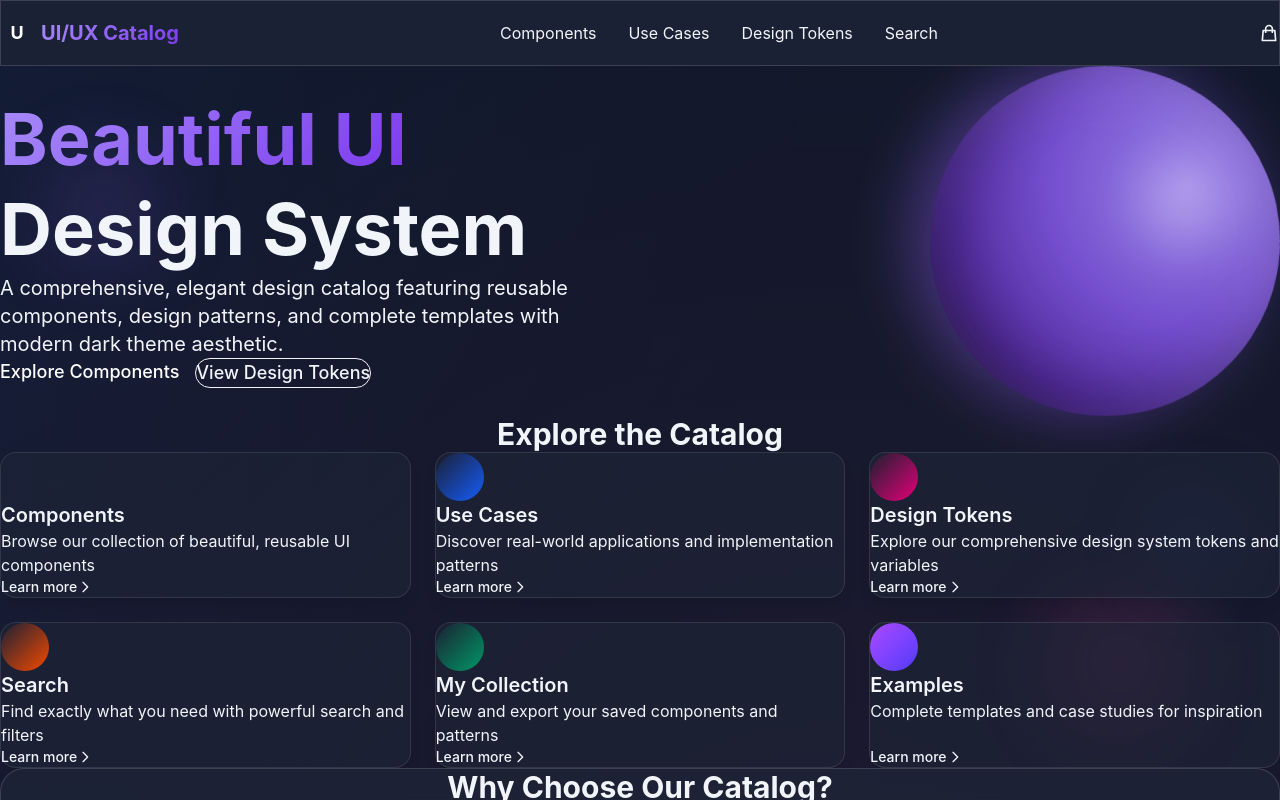
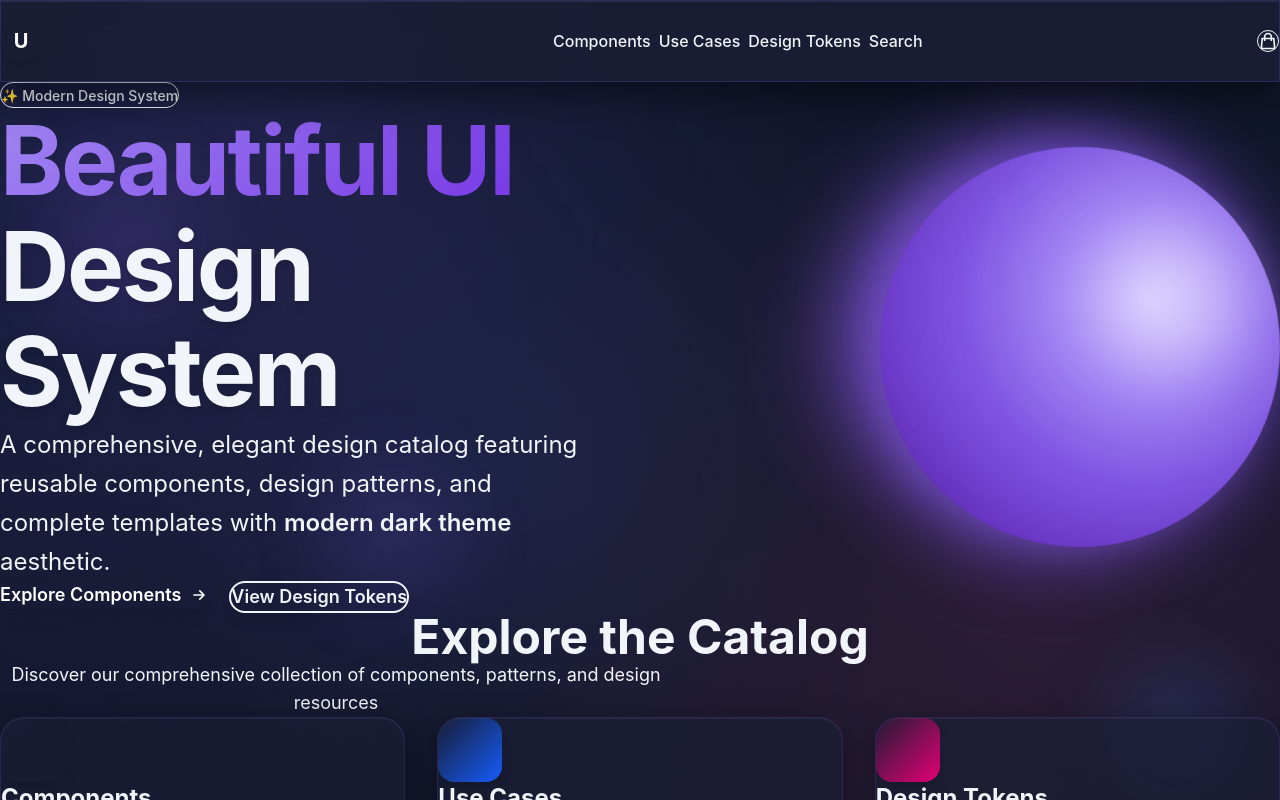
Before and after one commit to amnrzni/catalog, a Next.js app in the folder ui-ux-catalog/: page / in a window 1280 px wide. Shown: the top 800 px of the page. Built offline with nearby package versions, Linux system fonts and the light colour scheme.

Commit message:
feat: Enhance visual design with improved glassmorphism, 3D effects, and modern UI
Co-authored-by: amnrzni <199063528+amnrzni@users.noreply.github.com>

```diff
--- a/ui-ux-catalog/app/globals.css
+++ b/ui-ux-catalog/app/globals.css
@@ -72,21 +72,43 @@ body {
   overflow-x: hidden;
   -webkit-font-smoothing: antialiased;
   -moz-osx-font-smoothing: grayscale;
+  position: relative;
+}
+
+body::before {
+  content: '';
+  position: fixed;
+  top: 0;
+  left: 0;
+  right: 0;
+  bottom: 0;
+  background:
+    radial-gradient(circle at 20% 20%, rgba(139, 92, 246, 0.15) 0%, transparent 50%),
+    radial-gradient(circle at 80% 80%, rgba(236, 72, 153, 0.1) 0%, transparent 50%),
+    radial-gradient(circle at 40% 60%, rgba(59, 130, 246, 0.08) 0%, transparent 40%);
+  pointer-events: none;
+  z-index: 0;
 }
 
 /* Glassmorphism utility */
 .glass {
-  background: rgba(30, 37, 55, 0.6);
-  backdrop-filter: blur(16px);
-  -webkit-backdrop-filter: blur(16px);
-  border: 1px solid rgba(255, 255, 255, 0.1);
+  background: rgba(26, 31, 53, 0.7);
+  backdrop-filter: blur(20px);
+  -webkit-backdrop-filter: blur(20px);
+  border: 1px solid rgba(139, 92, 246, 0.15);
+  box-shadow:
+    0 8px 32px rgba(0, 0, 0, 0.4),
+    inset 0 1px 0 rgba(255, 255, 255, 0.05);
 }
 
 .glass-strong {
-  background: rgba(30, 37, 55, 0.8);
-  backdrop-filter: blur(24px);
-  -webkit-backdrop-filter: blur(24px);
-  border: 1px solid rgba(255, 255, 255, 0.15);
+  background: rgba(26, 31, 53, 0.85);
+  backdrop-filter: blur(30px);
+  -webkit-backdrop-filter: blur(30px);
+  border: 1px solid rgba(139, 92, 246, 0.2);
+  box-shadow:
+    0 12px 40px rgba(0, 0, 0, 0.5),
+    inset 0 1px 0 rgba(255, 255, 255, 0.08);
 }
 
 /* Gradient text utility */
@@ -105,21 +127,24 @@ body {
 
 /* Scrollbar styles */
 ::-webkit-scrollbar {
-  width: 12px;
+  width: 14px;
 }
 
 ::-webkit-scrollbar-track {
   background: var(--bg-secondary);
+  border-radius: 10px;
 }
 
 ::-webkit-scrollbar-thumb {
-  background: var(--bg-tertiary);
-  border-radius: 6px;
-  border: 2px solid var(--bg-secondary);
+  background: linear-gradient(180deg, var(--primary), var(--primary-dark));
+  border-radius: 10px;
+  border: 3px solid var(--bg-secondary);
+  box-shadow: inset 0 0 6px rgba(0, 0, 0, 0.3);
 }
 
 ::-webkit-scrollbar-thumb:hover {
-  background: rgba(139, 92, 246, 0.5);
+  background: linear-gradient(180deg, var(--primary-light), var(--primary));
+  box-shadow: 0 0 10px rgba(139, 92, 246, 0.5);
 }
 
 /* Reduced motion support */
--- a/ui-ux-catalog/app/page.tsx
+++ b/ui-ux-catalog/app/page.tsx
@@ -50,33 +50,40 @@ export default function Home() {
   ];
 
   return (
-    <div className="relative overflow-hidden">
+    <div className="relative overflow-hidden min-h-screen">
       {/* Animated gradient background */}
-      <div className="absolute inset-0 gradient-bg-animated opacity-50" />
+      <div className="absolute inset-0 gradient-bg-animated opacity-40" />
 
       {/* Floating decorative elements */}
-      <div className="absolute top-20 left-10 w-32 h-32 floating-circle purple animate-float" />
-      <div className="absolute bottom-40 right-20 w-40 h-40 floating-circle pink animate-float-delayed" />
-      <div className="absolute top-1/2 right-10 w-24 h-24 floating-circle blue animate-float" />
+      <div className="absolute top-20 left-10 w-40 h-40 floating-circle purple animate-float" />
+      <div className="absolute bottom-40 right-20 w-48 h-48 floating-circle pink animate-float-delayed" />
+      <div className="absolute top-1/2 right-10 w-32 h-32 floating-circle blue animate-float" />
+      <div className="absolute top-1/3 left-1/4 w-36 h-36 floating-circle purple animate-float-delayed" style={{ animationDelay: '1s' }} />
 
       {/* Hero Section */}
-      <section className="relative max-w-7xl mx-auto px-4 sm:px-6 lg:px-8 pt-20 pb-16">
-        <div className="flex flex-col lg:flex-row items-center gap-12 lg:gap-16">
+      <section className="relative max-w-7xl mx-auto px-4 sm:px-6 lg:px-8 pt-24 pb-20">
+        <div className="flex flex-col lg:flex-row items-center gap-16 lg:gap-20">
           {/* Hero Content */}
-          <div className="flex-1 text-center lg:text-left">
-            <h1 className="text-5xl sm:text-6xl lg:text-7xl font-bold mb-6 leading-tight">
-              <span className="gradient-text">Beautiful UI</span>
+          <div className="flex-1 text-center lg:text-left z-10">
+            <div className="inline-block mb-4 px-4 py-2 rounded-full bg-primary/10 border border-primary/20">
+              <span className="text-primary-light text-sm font-medium">✨ Modern Design System</span>
+            </div>
+            <h1 className="text-6xl sm:text-7xl lg:text-8xl font-bold mb-8 leading-[1.1] tracking-tight">
+              <span className="gradient-text bg-gradient-to-r from-primary-light via-primary to-primary-dark bg-clip-text text-transparent animate-glow">Beautiful UI</span>
               <br />
-              <span className="text-text-primary">Design System</span>
+              <span className="text-text-primary drop-shadow-lg">Design System</span>
             </h1>
-            <p className="text-xl text-text-secondary mb-8 max-w-2xl">
+            <p className="text-xl sm:text-2xl text-text-secondary mb-10 max-w-2xl leading-relaxed">
               A comprehensive, elegant design catalog featuring reusable components,
-              design patterns, and complete templates with modern dark theme aesthetic.
+              design patterns, and complete templates with <span className="text-primary-light font-semibold">modern dark theme</span> aesthetic.
             </p>
-            <div className="flex flex-col sm:flex-row gap-4 justify-center lg:justify-start">
+            <div className="flex flex-col sm:flex-row gap-5 justify-center lg:justify-start">
               <Link href="/components">
-                <Button size="large" variant="primary">
-                  Explore Components
+                <Button size="large" variant="primary" className="group">
+                  <span>Explore Components</span>
+                  <svg className="w-5 h-5 group-hover:translate-x-1 transition-transform" fill="none" stroke="currentColor" viewBox="0 0 24 24">
+                    <path strokeLinecap="round" strokeLinejoin="round" strokeWidth={2} d="M13 7l5 5m0 0l-5 5m5-5H6" />
+                  </svg>
                 </Button>
               </Link>
               <Link href="/design-tokens">
@@ -88,40 +95,49 @@ export default function Home() {
           </div>
 
           {/* 3D Sphere */}
-          <div className="flex-1 flex justify-center lg:justify-end">
-            <Sphere3D size={350} />
+          <div className="flex-1 flex justify-center lg:justify-end z-10">
+            <div className="relative">
+              <Sphere3D size={400} />
+              <div className="absolute inset-0 bg-gradient-to-b from-transparent via-transparent to-background pointer-events-none" />
+            </div>
           </div>
         </div>
       </section>
 
       {/* Navigation Cards */}
-      <section className="relative max-w-7xl mx-auto px-4 sm:px-6 lg:px-8 py-16">
-        <h2 className="text-3xl font-bold text-text-primary mb-12 text-center">
-          Explore the Catalog
-        </h2>
-        <div className="grid grid-cols-1 md:grid-cols-2 lg:grid-cols-3 gap-6 stagger-children">
+      <section className="relative max-w-7xl mx-auto px-4 sm:px-6 lg:px-8 py-20">
+        <div className="text-center mb-16">
+          <h2 className="text-4xl sm:text-5xl font-bold text-text-primary mb-4">
+            Explore the Catalog
+          </h2>
+          <p className="text-lg text-text-tertiary max-w-2xl mx-auto">
+            Discover our comprehensive collection of components, patterns, and design resources
+          </p>
+        </div>
+        <div className="grid grid-cols-1 md:grid-cols-2 lg:grid-cols-3 gap-8 stagger-children">
           {navigationCards.map((card) => (
             <Link key={card.href} href={card.href}>
-              <Card hover glassmorphism className="h-full group">
-                <div className="flex flex-col h-full">
+              <Card hover glassmorphism className="h-full group relative overflow-hidden">
+                <div className="absolute inset-0 bg-gradient-to-br from-primary/5 to-transparent opacity-0 group-hover:opacity-100 transition-opacity duration-500" />
+                <div className="flex flex-col h-full relative z-10 p-2">
                   {/* Icon */}
-                  <div className={`w-12 h-12 rounded-xl bg-gradient-to-br ${card.gradient} flex items-center justify-center mb-4 group-hover:scale-110 transition-transform`}>
-                    <i className={`lucide-${card.icon} text-white text-xl`} />
+                  <div className={`w-16 h-16 rounded-2xl bg-gradient-to-br ${card.gradient} flex items-center justify-center mb-6 group-hover:scale-110 group-hover:rotate-3 transition-all duration-300 shadow-lg`}>
+                    <i className={`lucide-${card.icon} text-white text-2xl`} />
                   </div>
 
                   {/* Content */}
-                  <h3 className="text-xl font-semibold text-text-primary mb-2">
+                  <h3 className="text-2xl font-bold text-text-primary mb-3 group-hover:text-primary-light transition-colors">
                     {card.title}
                   </h3>
-                  <p className="text-text-tertiary flex-1">
+                  <p className="text-text-tertiary flex-1 leading-relaxed">
                     {card.description}
                   </p>
 
                   {/* Arrow icon */}
-                  <div className="mt-4 flex items-center text-primary group-hover:translate-x-2 transition-transform">
-                    <span className="text-sm font-medium">Learn more</span>
-                    <svg className="w-4 h-4 ml-2" fill="none" stroke="currentColor" viewBox="0 0 24 24">
-                      <path strokeLinecap="round" strokeLinejoin="round" strokeWidth={2} d="M9 5l7 7-7 7" />
+                  <div className="mt-6 flex items-center text-primary-light group-hover:translate-x-3 transition-all duration-300">
+                    <span className="text-sm font-semibold tracking-wide">Explore</span>
+                    <svg className="w-5 h-5 ml-2" fill="none" stroke="currentColor" viewBox="0 0 24 24">
+                      <path strokeLinecap="round" strokeLinejoin="round" strokeWidth={2} d="M17 8l4 4m0 0l-4 4m4-4H3" />
                     </svg>
                   </div>
                 </div>
--- a/ui-ux-catalog/components/layout/Header.tsx
+++ b/ui-ux-catalog/components/layout/Header.tsx
@@ -33,40 +33,40 @@ export default function Header() {
   }
 
   return (
-    <header className="sticky top-0 z-50 glass-strong border-b border-white/10">
+    <header className="sticky top-0 z-50 glass-strong border-b border-primary/10 shadow-xl">
       <div className="max-w-7xl mx-auto px-4 sm:px-6 lg:px-8">
-        <div className="flex items-center justify-between h-16">
+        <div className="flex items-center justify-between h-20">
           {/* Logo */}
-          <Link href="/" className="flex items-center gap-2 group">
-            <div className="w-8 h-8 rounded-lg bg-gradient-to-br from-primary to-primary-dark flex items-center justify-center">
-              <span className="text-white font-bold text-lg">U</span>
+          <Link href="/" className="flex items-center gap-3 group">
+            <div className="w-10 h-10 rounded-xl bg-gradient-to-br from-primary via-primary to-primary-dark flex items-center justify-center shadow-lg group-hover:scale-110 transition-transform">
+              <span className="text-white font-bold text-xl">U</span>
             </div>
-            <span className="text-xl font-bold gradient-text">UI/UX Catalog</span>
+            <span className="text-2xl font-bold bg-gradient-to-r from-primary-light via-primary to-primary-dark bg-clip-text text-transparent">UI/UX Catalog</span>
           </Link>
 
           {/* Navigation */}
-          <nav className="hidden md:flex items-center gap-8">
+          <nav className="hidden md:flex items-center gap-2">
             <Link
               href="/components"
-              className="text-text-secondary hover:text-primary transition-colors"
+              className="px-4 py-2 rounded-xl text-text-secondary hover:text-primary-light hover:bg-primary/10 transition-all font-medium"
             >
               Components
             </Link>
             <Link
               href="/use-cases"
-              className="text-text-secondary hover:text-primary transition-colors"
+              className="px-4 py-2 rounded-xl text-text-secondary hover:text-primary-light hover:bg-primary/10 transition-all font-medium"
             >
               Use Cases
             </Link>
             <Link
               href="/design-tokens"
-              className="text-text-secondary hover:text-primary transition-colors"
+              className="px-4 py-2 rounded-xl text-text-secondary hover:text-primary-light hover:bg-primary/10 transition-all font-medium"
             >
               Design Tokens
             </Link>
             <Link
               href="/search"
-              className="text-text-secondary hover:text-primary transition-colors"
+              className="px-4 py-2 rounded-xl text-text-secondary hover:text-primary-light hover:bg-primary/10 transition-all font-medium"
             >
               Search
             </Link>
@@ -75,7 +75,7 @@ export default function Header() {
           {/* Collection Badge */}
           <Link
             href="/collection"
-            className="flex items-center gap-2 px-4 py-2 rounded-lg hover:bg-background-secondary transition-colors"
+            className="flex items-center gap-2 px-5 py-2.5 rounded-xl hover:bg-primary/10 transition-all border border-primary/20 hover:border-primary/40"
           >
             <svg
               className="w-5 h-5 text-text-secondary"
--- a/ui-ux-catalog/components/ui/Button.tsx
+++ b/ui-ux-catalog/components/ui/Button.tsx
@@ -26,20 +26,20 @@ export default function Button({
   children,
   ...props
 }: ButtonProps) {
-  const baseStyles = 'inline-flex items-center justify-center gap-2 rounded-xl font-medium transition-all duration-300 focus-visible:outline-none focus-visible:ring-2 focus-visible:ring-primary focus-visible:ring-offset-2 focus-visible:ring-offset-background disabled:opacity-50 disabled:cursor-not-allowed';
+  const baseStyles = 'inline-flex items-center justify-center gap-2 rounded-2xl font-semibold transition-all duration-300 focus-visible:outline-none focus-visible:ring-2 focus-visible:ring-primary focus-visible:ring-offset-2 focus-visible:ring-offset-background disabled:opacity-50 disabled:cursor-not-allowed shadow-lg';
 
   const variantStyles = {
-    primary: 'bg-gradient-to-r from-primary to-primary-dark text-white hover:shadow-glow hover:-translate-y-0.5 active:translate-y-0',
-    secondary: 'bg-background-secondary text-text-primary border border-text-quaternary hover:border-primary hover:shadow-md hover:-translate-y-0.5',
-    ghost: 'text-text-primary hover:bg-background-secondary hover:text-primary',
-    danger: 'bg-gradient-to-r from-red-500 to-red-600 text-white hover:shadow-[0_0_20px_rgba(239,68,68,0.5)] hover:-translate-y-0.5',
-    success: 'bg-gradient-to-r from-accent-green to-emerald-600 text-white hover:shadow-[0_0_20px_rgba(16,185,129,0.5)] hover:-translate-y-0.5',
+    primary: 'bg-gradient-to-r from-primary via-primary to-primary-dark text-white hover:shadow-[0_8px_30px_rgba(139,92,246,0.6)] hover:-translate-y-1 hover:scale-105 active:translate-y-0 active:scale-100',
+    secondary: 'bg-background-secondary/80 backdrop-blur-sm text-text-primary border-2 border-primary/30 hover:border-primary hover:bg-background-secondary hover:shadow-[0_8px_30px_rgba(139,92,246,0.3)] hover:-translate-y-1',
+    ghost: 'text-text-primary hover:bg-background-secondary/50 hover:text-primary shadow-none',
+    danger: 'bg-gradient-to-r from-red-500 to-red-600 text-white hover:shadow-[0_8px_30px_rgba(239,68,68,0.6)] hover:-translate-y-1',
+    success: 'bg-gradient-to-r from-accent-green to-emerald-600 text-white hover:shadow-[0_8px_30px_rgba(16,185,129,0.6)] hover:-translate-y-1',
   };
 
   const sizeStyles = {
-    small: 'px-3 py-1.5 text-sm',
-    default: 'px-6 py-2.5 text-base',
-    large: 'px-8 py-3.5 text-lg',
+    small: 'px-4 py-2 text-sm',
+    default: 'px-7 py-3 text-base',
+    large: 'px-10 py-4 text-lg',
   };
 
   return (
--- a/ui-ux-catalog/components/ui/Card.tsx
+++ b/ui-ux-catalog/components/ui/Card.tsx
@@ -20,21 +20,21 @@ export default function Card({
   padding = 'default',
   onClick,
 }: CardProps) {
-  const baseStyles = 'rounded-2xl transition-all duration-300';
+  const baseStyles = 'rounded-3xl transition-all duration-500 ease-out';
 
   const glassStyles = glassmorphism
-    ? 'glass shadow-lg'
-    : 'bg-background-secondary shadow-md';
+    ? 'glass shadow-xl'
+    : 'bg-background-secondary shadow-lg';
 
   const hoverStyles = hover
-    ? 'hover:-translate-y-2 hover:shadow-deep cursor-pointer glow-hover'
+    ? 'hover:-translate-y-3 hover:shadow-[0_30px_80px_rgba(139,92,246,0.3)] cursor-pointer hover:border-primary/30 hover:scale-[1.02]'
     : '';
 
   const paddingStyles = {
     none: 'p-0',
-    small: 'p-4',
-    default: 'p-6',
-    large: 'p-8',
+    small: 'p-5',
+    default: 'p-7',
+    large: 'p-10',
   };
 
   const Component = onClick ? 'button' : 'div';
--- a/ui-ux-catalog/styles/3d-effects.css
+++ b/ui-ux-catalog/styles/3d-effects.css
@@ -6,34 +6,66 @@
   height: 300px;
   border-radius: 50%;
   background: radial-gradient(
-    circle at 30% 30%,
-    rgba(167, 139, 250, 0.9),
-    rgba(139, 92, 246, 0.8) 40%,
-    rgba(124, 58, 237, 0.6) 70%,
-    rgba(88, 28, 135, 0.4)
+    circle at 35% 35%,
+    rgba(196, 181, 253, 1),
+    rgba(167, 139, 250, 0.95) 25%,
+    rgba(139, 92, 246, 0.85) 50%,
+    rgba(124, 58, 237, 0.7) 75%,
+    rgba(88, 28, 135, 0.5)
   );
   box-shadow:
-    0 20px 60px rgba(139, 92, 246, 0.4),
-    inset -20px -20px 60px rgba(0, 0, 0, 0.3),
-    inset 20px 20px 60px rgba(255, 255, 255, 0.1);
+    0 30px 80px rgba(139, 92, 246, 0.5),
+    0 15px 40px rgba(139, 92, 246, 0.3),
+    inset -30px -30px 80px rgba(0, 0, 0, 0.4),
+    inset 25px 25px 70px rgba(255, 255, 255, 0.15);
   position: relative;
-  animation: float 6s ease-in-out infinite, spin-slow 20s linear infinite;
+  animation: float 6s ease-in-out infinite, spin-slow 20s linear infinite, pulse-glow 3s ease-in-out infinite;
+  filter: drop-shadow(0 0 40px rgba(139, 92, 246, 0.4));
 }
 
 .sphere-3d::before {
   content: '';
   position: absolute;
-  top: 10%;
-  left: 15%;
-  width: 40%;
+  top: 8%;
+  left: 12%;
+  width: 45%;
+  height: 45%;
+  border-radius: 50%;
+  background: radial-gradient(
+    circle at center,
+    rgba(255, 255, 255, 0.5),
+    rgba(255, 255, 255, 0.2) 50%,
+    transparent 80%
+  );
+  filter: blur(25px);
+}
+
+.sphere-3d::after {
+  content: '';
+  position: absolute;
+  bottom: -20%;
+  left: 10%;
+  width: 80%;
   height: 40%;
   border-radius: 50%;
   background: radial-gradient(
-    circle at center,
-    rgba(255, 255, 255, 0.3),
+    ellipse at center,
+    rgba(139, 92, 246, 0.4),
     transparent 70%
   );
-  filter: blur(20px);
+  filter: blur(40px);
+  animation: pulse-shadow 3s ease-in-out infinite;
+}
+
+@keyframes pulse-shadow {
+  0%, 100% {
+    opacity: 0.4;
+    transform: scale(1);
+  }
+  50% {
+    opacity: 0.6;
+    transform: scale(1.1);
+  }
 }
 
 /* 3D Torus */
--- a/ui-ux-catalog/styles/animations.css
+++ b/ui-ux-catalog/styles/animations.css
@@ -29,10 +29,12 @@
 
 @keyframes pulse-glow {
   0%, 100% {
-    box-shadow: 0 0 20px rgba(139, 92, 246, 0.5);
+    box-shadow: 0 30px 80px rgba(139, 92, 246, 0.5),
+                0 15px 40px rgba(139, 92, 246, 0.3);
   }
   50% {
-    box-shadow: 0 0 40px rgba(139, 92, 246, 0.8);
+    box-shadow: 0 35px 90px rgba(139, 92, 246, 0.7),
+                0 20px 50px rgba(139, 92, 246, 0.5);
   }
 }
 
```
Also changed, not shown: ui-ux-catalog/app/components/page.tsx (+14 -9 lines).
